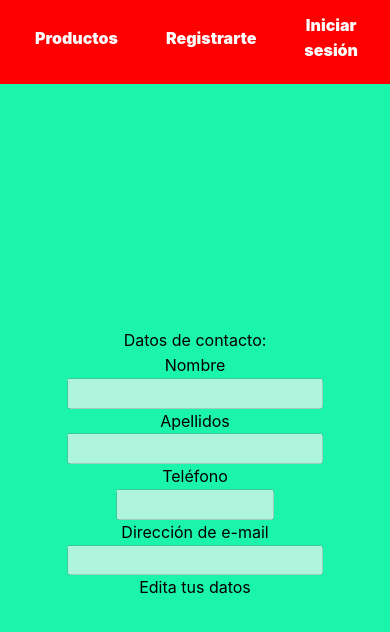
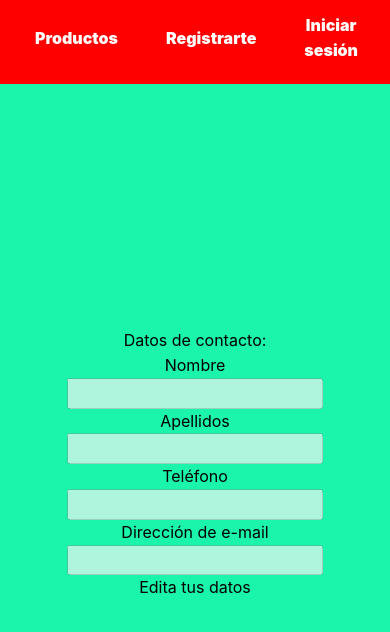
Before and after one commit to martaguillemolmos/frontedtattostudio, a React (Vite) app: page /profile in a window 390 px wide. Shown: the top 632 px of the page. Built offline with nearby package versions, Linux system fonts and the light colour scheme; no server answers.

Commit message:
feat: Modify the type of input for the phone.

```diff
--- a/src/pages/Profile/Profile.jsx
+++ b/src/pages/Profile/Profile.jsx
@@ -109,7 +109,7 @@ export const Profile = () => {
       <CustomInput
         disabled={isEnabled}
         design={"inputDesign"}
-        type={"number"}
+        type={"tel"}
         name={"phone"}
         placeholder={""}
         min={600000000}
```
